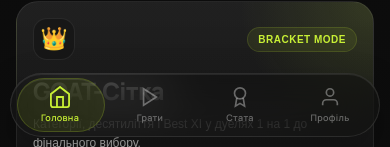
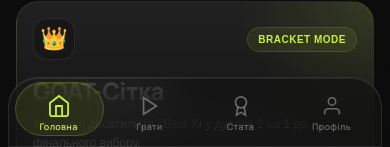
Before and after one commit to artemshundrik/football-legends, a website with bundled scripts: page index.html in a window 390 px wide. Shown: the part 697-844 px from the top of the page. Built offline with nearby package versions, Linux system fonts and the light colour scheme; no server answers.

Commit message:
Fix iPhone bottom safe area layout

```diff
--- a/css/main.css
+++ b/css/main.css
@@ -64,7 +64,7 @@
   --safe-bottom: env(safe-area-inset-bottom, 0px);
   --header-height: 56px;
   --bottom-nav-row-height: 64px;
-  --bottom-nav-offset: calc(var(--bottom-nav-row-height) + var(--safe-bottom) + 8px);
+  --bottom-nav-offset: calc(var(--bottom-nav-row-height) + 18px);
 
   --tier-legend-bg:
     radial-gradient(circle at top, rgba(255,236,166,0.28), transparent 28%),
@@ -152,7 +152,7 @@ html, body {
 #screen-play .scroll-body,
 #screen-rating .scroll-body,
 #screen-profile .scroll-body {
-  padding-bottom: calc(var(--safe-bottom) + 20px);
+  padding-bottom: calc(var(--bottom-nav-row-height) + 12px);
 }
 
 /* ── Header ── */
@@ -282,22 +282,22 @@ html, body {
   position: fixed;
   left: 50%;
   right: auto;
-  bottom: calc(10px + var(--safe-bottom));
+  bottom: 0;
   transform: translateX(-50%);
-  width: calc(100% - 20px);
+  width: calc(100% - 16px);
   max-width: 420px;
-  height: var(--bottom-nav-row-height);
+  height: calc(var(--bottom-nav-row-height) + var(--safe-bottom) + 6px);
   min-height: 0;
   display: flex;
-  align-items: center;
+  align-items: flex-start;
   justify-content: flex-start;
   z-index: 1000;
-  padding: 0 4px;
+  padding: 4px 4px calc(2px + var(--safe-bottom));
   gap: 0;
-  background: rgba(18,18,18,0.54);
+  background: rgba(18,18,18,0.62);
   border: 1px solid rgba(255,255,255,0.1);
-  border-radius: 32px;
-  box-shadow: 0 18px 40px rgba(0,0,0,0.26), inset 0 1px 0 rgba(255,255,255,0.08);
+  border-radius: 30px 30px 0 0;
+  box-shadow: 0 18px 40px rgba(0,0,0,0.22), inset 0 1px 0 rgba(255,255,255,0.08);
   backdrop-filter: blur(24px) saturate(180%);
   -webkit-backdrop-filter: blur(24px) saturate(180%);
   transition: opacity 0.25s ease, transform 0.35s cubic-bezier(0.34, 1.56, 0.64, 1);
@@ -311,8 +311,7 @@ html, body {
 /* Sliding glass indicator */
 .nav-indicator {
   position: absolute;
-  top: 50%;
-  transform: translateY(-50%);
+  top: 4px;
   height: 54px;
   border-radius: 27px;
   background: rgba(200,240,53,0.1);
@@ -342,6 +341,7 @@ html, body {
   letter-spacing: 0.3px;
   transition: color 0.2s ease, transform 0.15s ease;
   position: relative;
+  min-height: var(--bottom-nav-row-height);
   padding: 8px 4px;
   border-radius: 22px;
   -webkit-tap-highlight-color: transparent;
```
